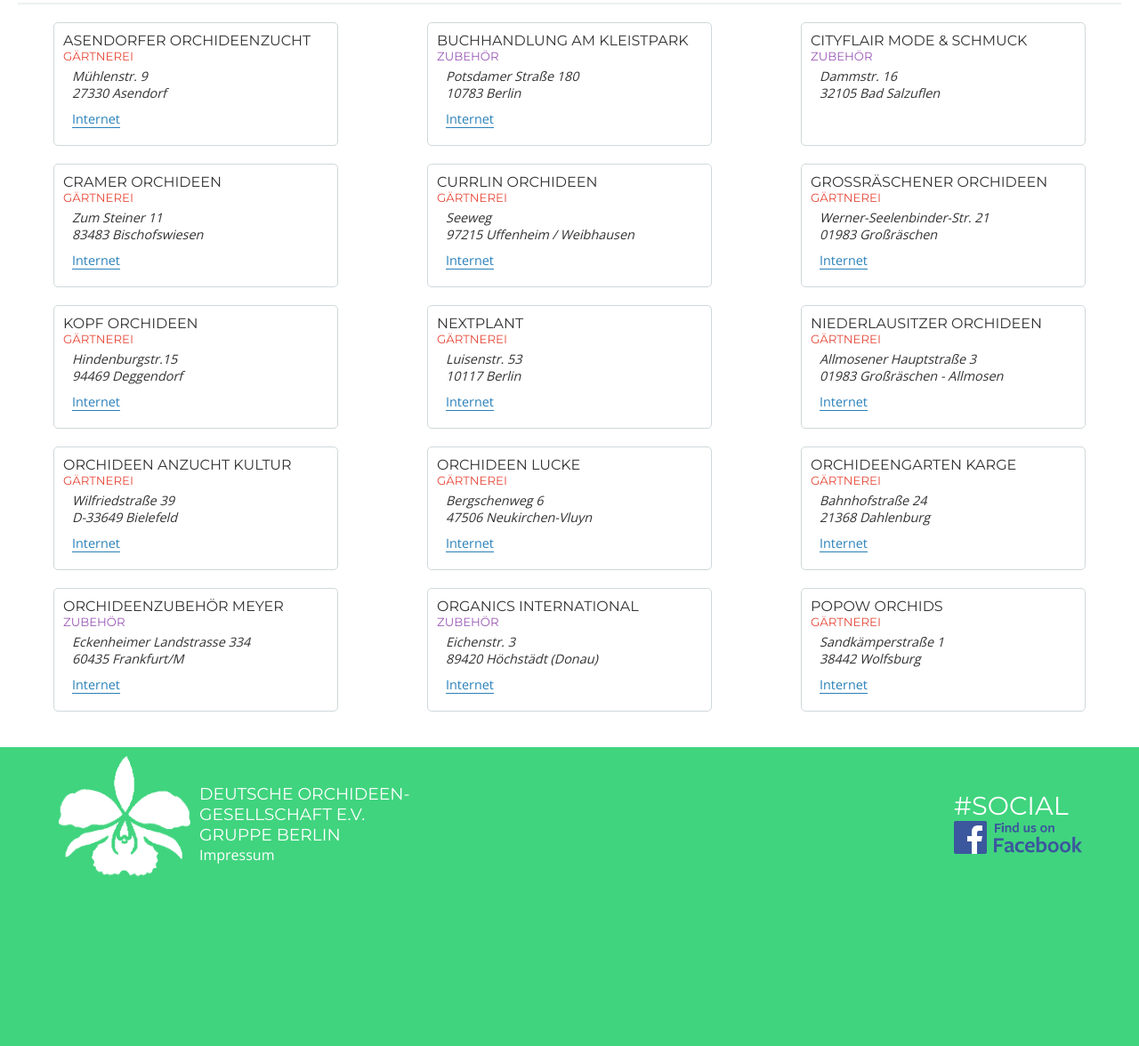
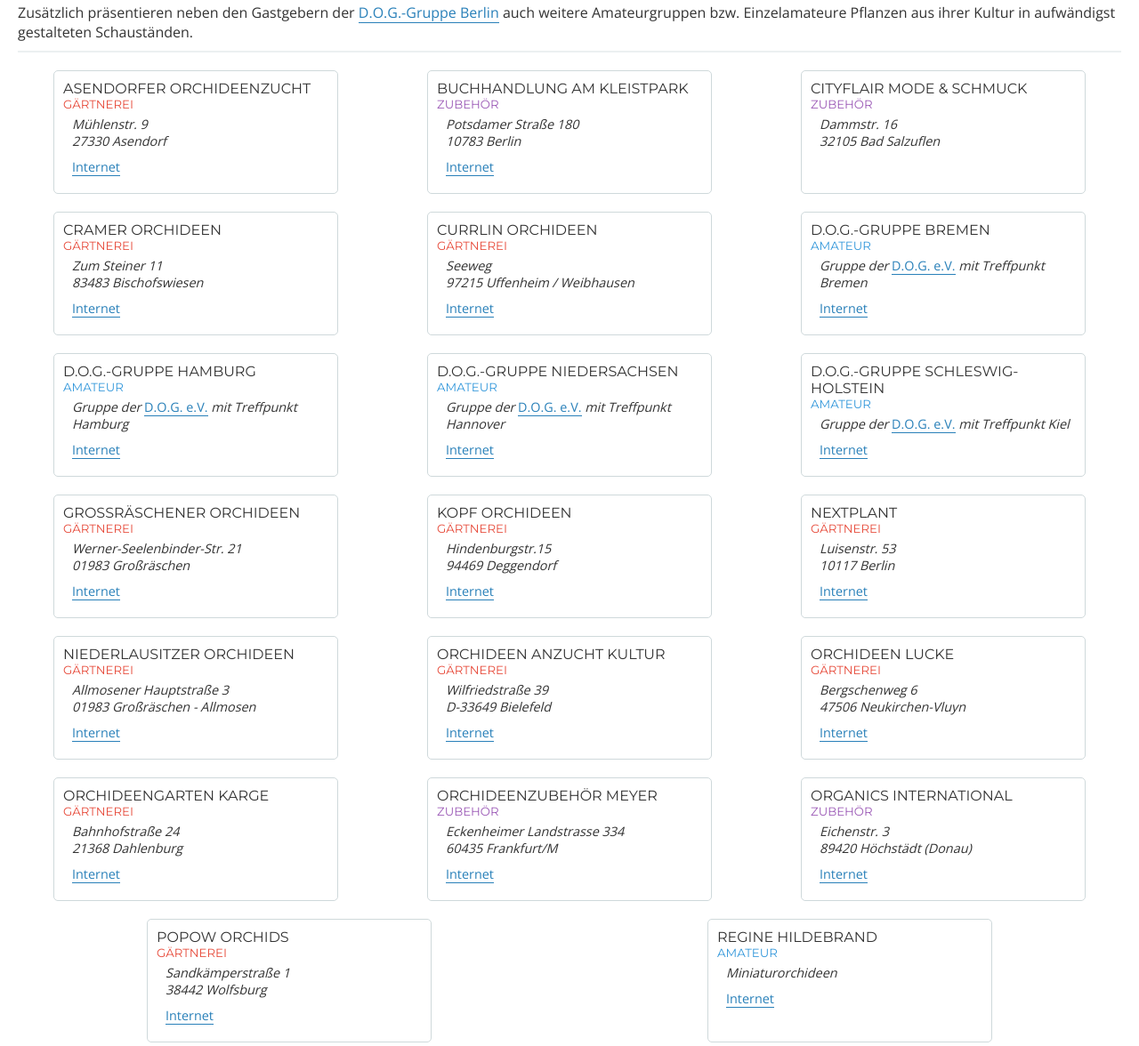
Before and after one commit to dbohn/ausstellung2016, a website: page aussteller.html in a window 1280 px wide. Shown: the part 722-1898 px from the top of the page at 89% size. Before the commit the page ends 1724 px from the top, so only its background shows below. Drawn offline with nearby package versions, Linux system fonts and the light colour scheme.

Commit message:
Updated exhibitor list

```diff
--- a/assets/sass/app.scss
+++ b/assets/sass/app.scss
@@ -391,6 +391,10 @@
         .tools {
             color: $violet;
         }
+
+        .hobbyist {
+            color: $peter-river;
+        }
     }
 }
 
--- a/aussteller.html
+++ b/aussteller.html
@@ -29,6 +29,7 @@
          <div class="content-col">
              <p>Eine Vielzahl von Gärtnern präsentieren ihre Züchtungen in aufwendig gestalteten Schauständen. Anders als die Orchideenausstellungen in Baumärkten einen glauben lassen möchten, umfassen Orchideen eine unüberschaubare Vielfalt an Gattungen und Arten. Jeder der teilnehmenden Gärtner hat sich auf bestimmte Gattungen spezialisiert. Viele von diesen hat man vorher noch nie gesehen.</p>
              <p>Um diese Orchideen auch richtig pflegen zu können, bieten Ihnen Zubehörhändler die notwendigen Utensilien an und beraten Sie, damit Sie die Werkzeuge haben, die Sie wirklich benötigen.</p>
+             <p>Zusätzlich präsentieren neben den Gastgebern der <a href="http://orchidee-berlin.de">D.O.G.-Gruppe Berlin</a> auch weitere Amateurgruppen bzw. Einzelamateure Pflanzen aus ihrer Kultur in aufwändigst gestalteten Schauständen.</p>
              <hr>
              <ul class="exhibitor-list">
                  <li>
@@ -59,6 +60,30 @@
                      <h5 class="gardener">Gärtnerei</h5>
                      <p>Seeweg<br>97215 Uffenheim / Weibhausen</p>
                      <p><a href="http://www.currlin.com/">Internet</a></p>
+                 </li>
+                 <li>
+                     <h4>D.O.G.-Gruppe Bremen</h4>
+                     <h5 class="hobbyist">Amateur</h5>
+                     <p>Gruppe der <a href="https://orchidee.de">D.O.G. e.V.</a> mit Treffpunkt Bremen</p>
+                     <p><a href="https://orchidee.de/gesellschaft/gruppen/bremen-weser-ems/">Internet</a></p>
+                 </li>
+                 <li>
+                     <h4>D.O.G.-Gruppe Hamburg</h4>
+                     <h5 class="hobbyist">Amateur</h5>
+                     <p>Gruppe der <a href="https://orchidee.de">D.O.G. e.V.</a> mit Treffpunkt Hamburg</p>
+                     <p><a href="https://orchidee.de/gesellschaft/gruppen/hamburg/">Internet</a></p>
+                 </li>
+                 <li>
+                     <h4>D.O.G.-Gruppe Niedersachsen</h4>
+                     <h5 class="hobbyist">Amateur</h5>
+                     <p>Gruppe der <a href="https://orchidee.de">D.O.G. e.V.</a> mit Treffpunkt Hannover</p>
+                     <p><a href="https://orchidee.de/gesellschaft/gruppen/niedersachsen/">Internet</a></p>
+                 </li>
+                 <li>
+                     <h4>D.O.G.-Gruppe Schleswig-Holstein</h4>
+                     <h5 class="hobbyist">Amateur</h5>
+                     <p>Gruppe der <a href="https://orchidee.de">D.O.G. e.V.</a> mit Treffpunkt Kiel</p>
+                     <p><a href="http://www.orchidee-schleswig-holstein.de">Internet</a></p>
                  </li>
                  <li>
                      <h4>Großräschener Orchideen</h4>
@@ -120,6 +145,12 @@
                      <p>Sandkämperstraße 1<br>38442 Wolfsburg</p>
                      <p><a href="http://www.popow-orchids.com/">Internet</a></p>
                  </li>
+                 <li>
+                     <h4>Regine Hildebrand</h4>
+                     <h5 class="hobbyist">Amateur</h5>
+                     <p>Miniaturorchideen</p>
+                     <p><a href="http://www.mein-hobby---miniaturorchideen.de">Internet</a></p>
+                 </li>
              </ul>
          </div>
      </div>
```
Also changed, not shown: public/css/app.css, 1 other file.
